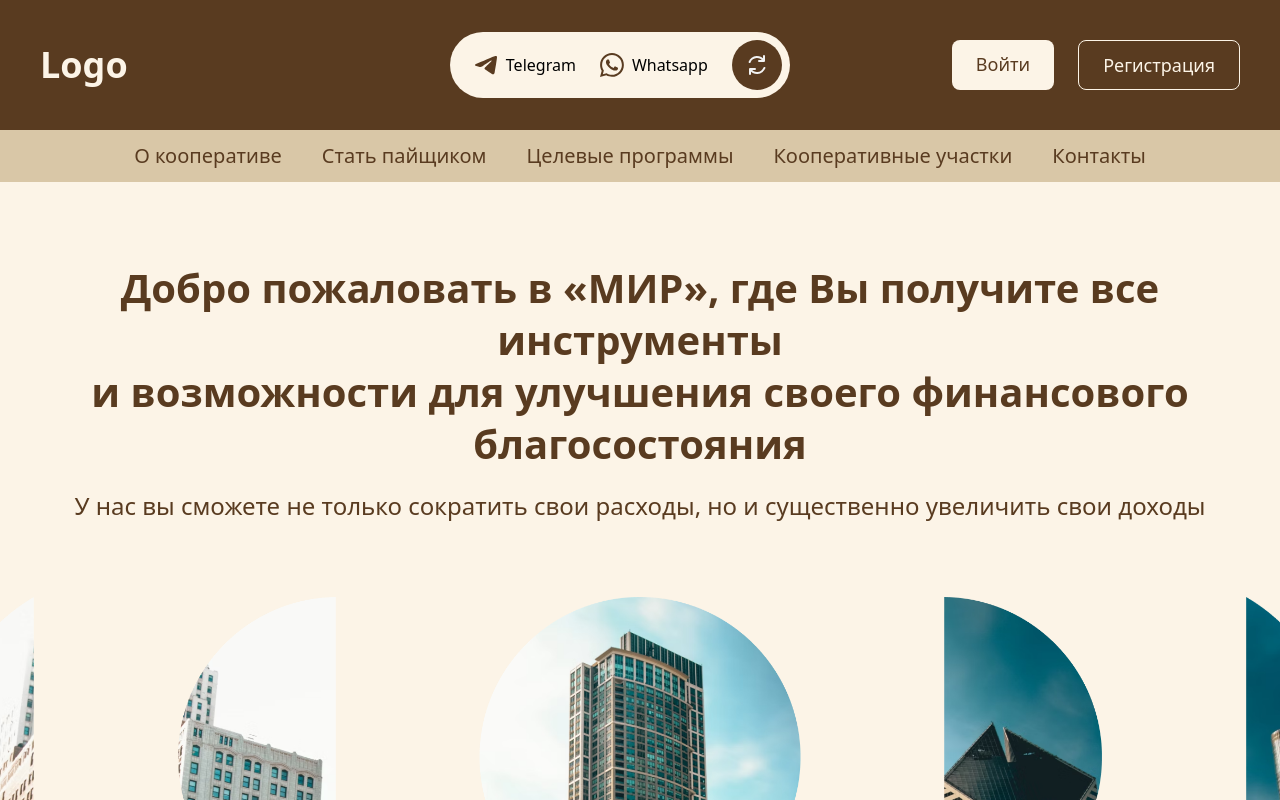
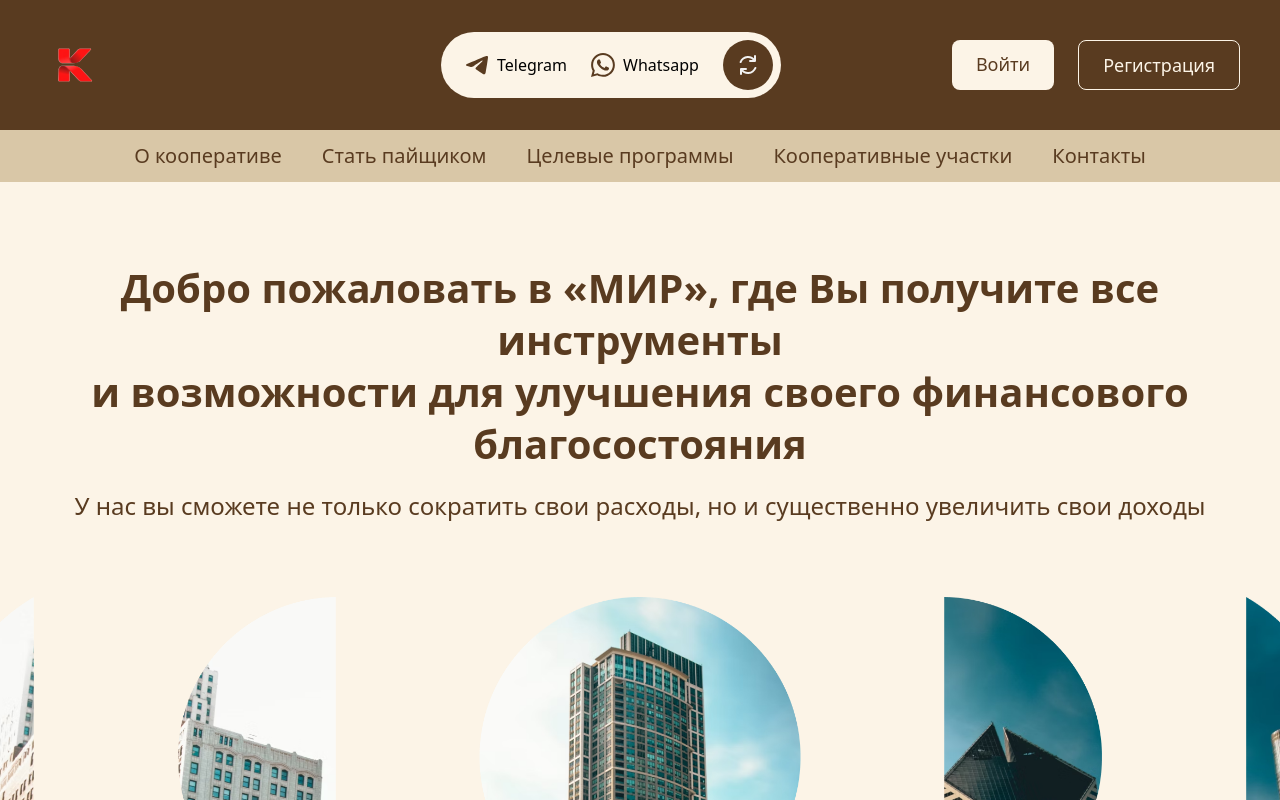
Before and after one commit to Pomidorca/Moscow-Cluster_Landing, a Vue app: page / in a window 1280 px wide. Shown: the top 800 px of the page. Built offline with nearby package versions, Linux system fonts and the light colour scheme.

Commit message:
update header logo

```diff
--- a/src/components/TheHeader.vue
+++ b/src/components/TheHeader.vue
@@ -2,7 +2,7 @@
     <div class="mx-auto">
         <div class="flex justify-between items-center bg-PrimaryOrange px-10 py-8 w-full max-md:py-4">
             <div>
-                <router-link class="text-Background text-4xl font-bold max-md:text-2xl" to="/">Logo</router-link>
+                <router-link class="text-Background text-4xl font-bold max-md:text-2xl" to="/"><img src="/image/header/logo-icon.svg" width="70x" height="70px"></img></router-link>
             </div>
             <div class="flex items-center gap-x-6 bg-Background pl-6 pr-2 py-2 rounded-[48px] ml-40 max-lg:hidden">
                 <div class="flex items-center gap-x-6">
```
Also changed, not shown: public/image/header/logo-icon.svg (added).
